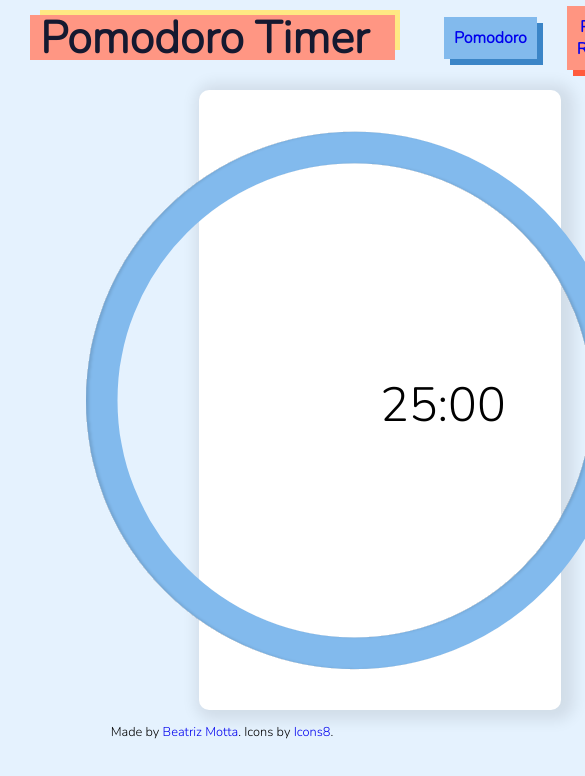
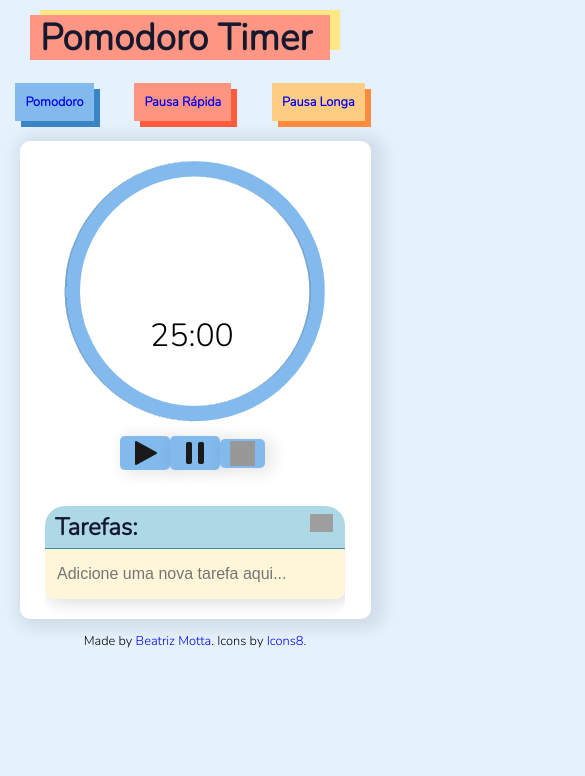
Before and after one commit to beatrizmotta/PomodoTimer, a React (Create React App) app: page / in a window 390 px wide. Shown: the top 776 px of the page, 585 px wide, since content can reach past the window. Built offline with nearby package versions, Linux system fonts and the light colour scheme; grey boxes are pictures that could not be loaded.

Commit message:
Site responsivo agora

```diff
--- a/src/App.css
+++ b/src/App.css
@@ -30,3 +30,146 @@ footer {
 .hidden {
   display: none;
 }
+
+
+@media screen and (max-width: 366px) {
+  .main {
+    grid-template-rows: 70px 60px 1fr;
+    display: flex;
+    flex-direction: column;
+  }
+  .logo h1 {
+    font-size: 37px;
+    margin-top: 35px;
+  }
+  .logo-svg::after, .logo-svg::before {
+    width: 300px;
+  }
+  .navegacao {
+    grid-row-start: 2;
+    grid-row-end: 3;
+    justify-content: space-around;
+    margin-left: 10px;
+    margin-bottom: 10px;
+    width: 100vw;
+  }
+  .content {
+    width: 90%;
+    height: auto;
+    display: grid;
+    grid-template-columns: 1fr;
+    grid-template-rows: 400px 1fr;
+    display: flex;
+    flex-direction: column;
+  }
+  .timercontainer {
+    display: flex;
+    flex-direction: column;
+    justify-content: center;
+  }
+  .timercontainer .controls {
+    flex-direction: row;
+    align-items: center;
+    justify-content: center;
+    margin-left: 75px;
+    margin-top: -40px;
+  }
+  .link {
+    font-size: 0.8em;
+  }
+  .timer h1 {
+    font-size: 32px;
+    top: calc(40% - 30px);
+    left: calc(50% - 45px);
+  }
+  svg {
+    width: 300px;
+    height: 300px;
+    margin-bottom: 0px;
+  }
+  .todo {
+    width: 300px;
+    margin-left: 0px;
+    margin-bottom: 20px;
+  }
+  .todo_container {
+    display: flex;
+    justify-content: center;
+  }
+}
+@media screen and (min-width: 367px) and (max-width: 1080px) {
+  .main {
+    grid-template-rows: 70px 60px 1fr;
+    display: flex;
+    flex-direction: column;
+  }
+  .logo h1 {
+    font-size: 37px;
+    margin-top: 35px;
+  }
+  .logo-svg::after, .logo-svg::before {
+    width: 300px;
+  }
+  .navegacao {
+    grid-row-start: 2;
+    grid-row-end: 3;
+    justify-content: space-around;
+    margin-left: 10px;
+    margin-bottom: 10px;
+    width: 100vw;
+  }
+  .content {
+    width: 90%;
+    height: auto;
+    display: grid;
+    grid-template-columns: 1fr;
+    grid-template-rows: 400px 1fr;
+    display: flex;
+    flex-direction: column;
+  }
+  .timercontainer {
+    display: flex;
+    flex-direction: column;
+    justify-content: center;
+  }
+  .timercontainer .controls {
+    flex-direction: row;
+    align-items: center;
+    justify-content: center;
+    margin-left: 75px;
+    margin-top: -40px;
+  }
+  .link {
+    font-size: 0.8em;
+  }
+  .timer h1 {
+    font-size: 32px;
+    top: calc(40% - 45px);
+    left: calc(50% - 45px);
+  }
+  svg {
+    width: 300px;
+    height: 300px;
+    margin-bottom: 0px;
+  }
+  .todo {
+    width: 300px;
+    margin-left: 0px;
+    margin-bottom: 20px;
+  }
+  .todo_container {
+    display: flex;
+    justify-content: center;
+  }
+
+}
+
+@media screen and (min-width: 1080px) {
+  .todo {
+    width: 400px;
+    margin-left: 10px;
+  }
+  .timer h1 {
+    left: calc(50% - 290px);
+  }
+}
--- a/src/components/templates/TextTimer.jsx
+++ b/src/components/templates/TextTimer.jsx
@@ -1,21 +1,23 @@
 import React, { useState, useContext, useEffect } from 'react'
 import { AnimationContext } from '../../contexts/AnimationContext'
-import {PageContext} from '../../contexts/PageContext'
+import { PageContext } from '../../contexts/PageContext'
+import sound from '../../assets/sounds/mixkit-guitar-notification-alert-2320.wav'
 import play from '../../assets/gifs/icons8-play-30.png'
 import pause from '../../assets/gifs/icons8-pause-60.png'
 import reset from '../../assets/gifs/icons8-reset-48.png'
 
 function TextTimer(props) {
 
-    const { startContext, pauseContext, runningContext} = useContext(AnimationContext)
+    const { startContext, pauseContext, runningContext } = useContext(AnimationContext)
     const [animationHasStarted, setHasStarted] = startContext
     const [animationHasPaused, setHasPaused] = pauseContext
     const [isRunning, setIsRunning] = runningContext
 
-    const {setPage} = useContext(PageContext)
+    const { setPage } = useContext(PageContext)
 
     let alert
     let nextpage
+    const ordem = ['pomodoro', 'shorterest', 'pomodoro', 'longrest']
     switch (props.name) {
         case 'shortrest':
             alert = 'Sua pausa de 5 minutos acabou! Vamos voltar ao trabalho?'
@@ -37,6 +39,11 @@ function TextTimer(props) {
     const [timer, setTimer] = useState(tempoInicialEmMinutos)
     const [intervalId, setIntervalId] = useState(false)
 
+    function playSound(url) {
+        const audio = new Audio(url)
+        audio.play()
+    }
+
     useEffect(() => {
         if (isRunning) {
             const id = window.setInterval(() => {
@@ -49,12 +56,14 @@ function TextTimer(props) {
     }, [isRunning])
 
     function treat(time) {
-        const minutes = Math.floor(time / 60)
+        let minutes = Math.floor(time / 60)
         let seconds = time % 60
         seconds = seconds < 10 ? '0' + seconds : seconds
+        minutes = minutes < 10 ? '0' + minutes : minutes
         let clock = `${minutes}:${seconds}`
         if (time == 0) {
             resetTimer()
+            playSound(sound)
             window.alert(alert)
             setPage(nextpage)
         } else {
@@ -80,22 +89,24 @@ function TextTimer(props) {
     }
 
     return (
-        <div className="timer">
+        <>
             <h1>
                 {treat(timer)}
             </h1>
+            <div className="timer">
                 <div className="controls">
-            <button style={{backgroundColor: props.color}} onClick={() => handlePlay()}>
+                    <button style={{ backgroundColor: props.color }} onClick={() => handlePlay()}>
                         <img src={play} alt="" />
                     </button>
-            <button style={{backgroundColor: props.color, filter: 'hue-rotate(50)'}} onClick={() => handlePause()}>
+                    <button style={{ backgroundColor: props.color, filter: 'hue-rotate(50)' }} onClick={() => handlePause()}>
                         <img src={pause} alt="" />
                     </button>
-            <button style={{backgroundColor: props.color}} onClick={() => resetTimer()}>
-                <img src={reset} style={{width: 25, height: 25}} alt="" />
+                    <button style={{ backgroundColor: props.color }} onClick={() => resetTimer()}>
+                        <img src={reset} style={{ width: 25, height: 25 }} alt="" />
                     </button>
                 </div>
             </div>
+        </>
     )
 }
 
--- a/src/components/templates/Timer.css
+++ b/src/components/templates/Timer.css
@@ -6,16 +6,13 @@
 .timer h1 {
     position: absolute;
     font-weight: lighter;
-    top: 340px;
+    top: 350px;
     left: 291px;
     font-size: 3em;
 }
-.timer.shortrest h1 {
-    left: 395px;
-}
-
-.timer.longrest h1, .timer.pomodoro h1 {
-    left: 380px;
+.timer h1  {
+    top: calc(50% - 35px);
+    left: calc(30% - 75px);
 }
 
 .timercontainer {
--- a/src/components/templates/Timer.jsx
+++ b/src/components/templates/Timer.jsx
@@ -9,15 +9,6 @@ function Timer(props) {
     const [animationHasStarted, setHasStarted] = useState(false)
     const [animationHasPaused, setHasPaused] = useState(true)
     const [isRunning, setIsRunning] = useState(false)
-
-
-    function toggleStartOrEndAnimation() {
-        animationHasStarted === true ? setHasStarted(false) : setHasStarted(true)
-    }
-
-    function togglePauseAnimation() {
-        animationHasPaused === true ? setHasPaused(false) : setHasPaused(true)
-    }
 
 
     return(
```
Also changed, not shown: src/index.css (line endings or trailing spaces), 1 other file (tests, documents, lock files or other folders). Lines whose indentation alone changed are shown as unchanged.
